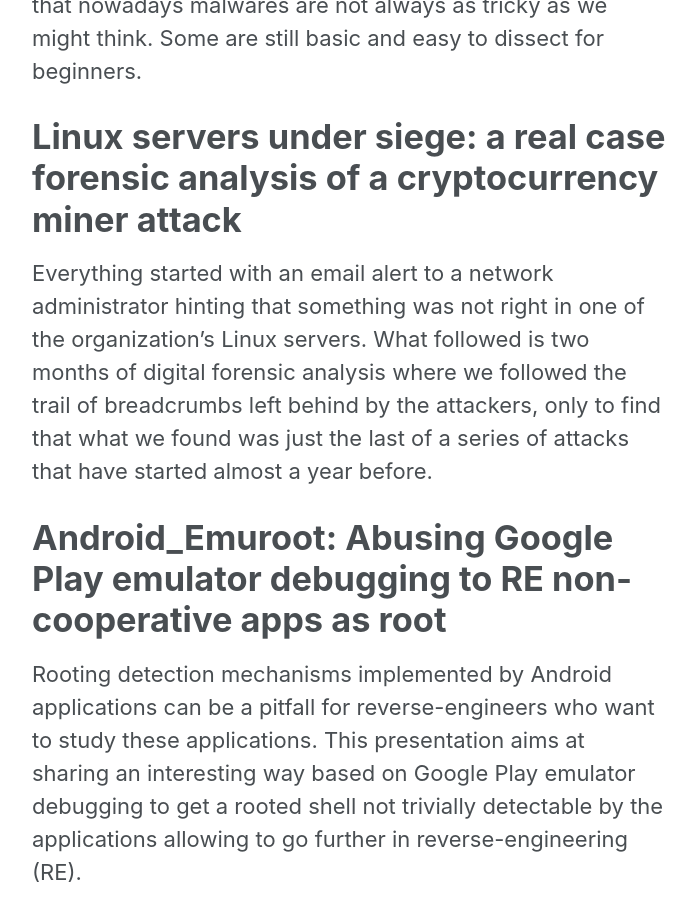
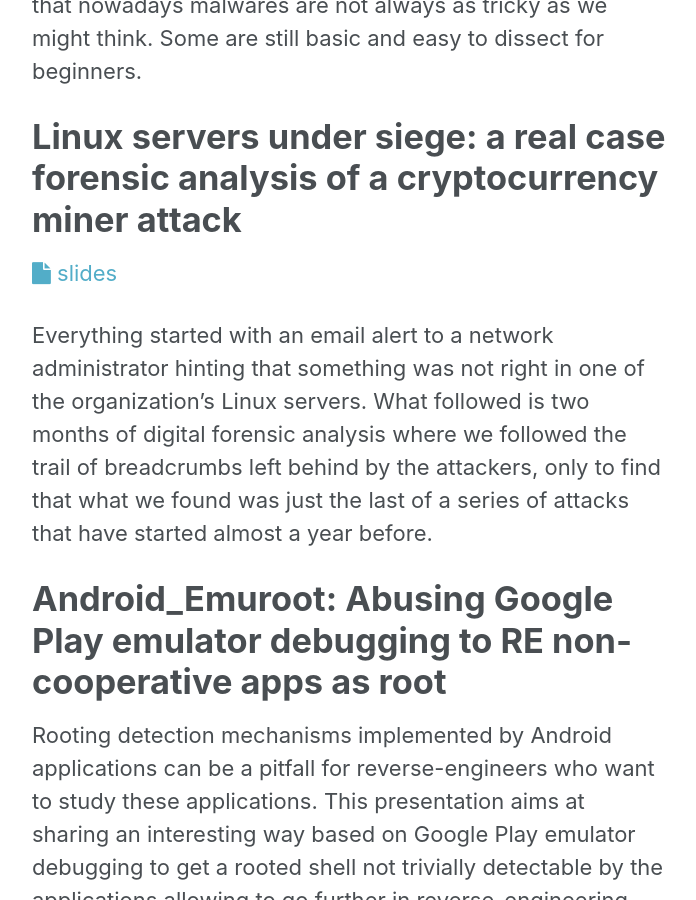
Before and after one commit to blackhoodieRE/blackhoodiere.github.io, a Jekyll site: the page built from _pages/2018_talks_abstracts.md, in a window 1280 px wide and 900 px high, scrolled down 2402 px. Shown: the whole window, without its empty margins (290-986 px from the left). Built offline with Jekyll 4.4.1, drawn with Linux system fonts in a browser that asks for light colours.

Commit message:
Adding slide deck Vero

```diff
--- a/_pages/2018_talks_abstracts.md
+++ b/_pages/2018_talks_abstracts.md
@@ -28,6 +28,8 @@
 This banking trojan called TinyNuke or NukeBot targets American and French bank customers in order to steal credentials by keylogging. The presentation will cover a quick analysis of TinyNuke to understand how it works. So we will talk about basic malware analysis method including lab setup, macro word deobfuscation, basic anti-debugg bypass, dynamic analysis and finding IoCs. The goal of this presentation is to show that nowadays malwares are not always as tricky as we might think. Some are still basic and easy to dissect for beginners.
 
 # Linux servers under siege: a real case forensic analysis of a cryptocurrency miner attack
+
+<a href="../assets/archive/Linux_Servers_Under_Siege_blackhoodie.pdf"><i class="fa fa-file"></i> slides</a>
 
 Everything started with an email alert to a network administrator hinting that something was not right in one of the organization's Linux servers. What followed is two months of digital forensic analysis where we followed the trail of breadcrumbs left behind by the attackers, only to find that what we found was just the last of a series of attacks that have started almost a year before.
 
```
Also changed, not shown: 1 other file.
